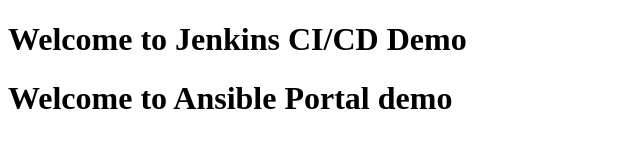
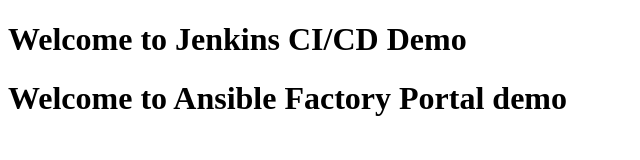
Before and after one commit to ramnithin06/webcontent, a plain HTML site: page index.html in a window 1280 px wide. Shown: the whole page, without its empty margins (0-640 px from the left). Drawn offline with Linux system fonts and the light colour scheme.

Commit message:
Update index.html

```diff
--- a/index.html
+++ b/index.html
@@ -6,6 +6,6 @@
 </head>
 <body>
 <h1> Welcome to Jenkins CI/CD Demo </h1>
-  <h1> Welcome to Ansible Portal demo</h1>
+  <h1> Welcome to Ansible Factory Portal demo</h1>
 </body>
 </html>
```
